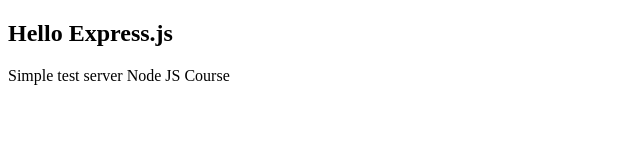
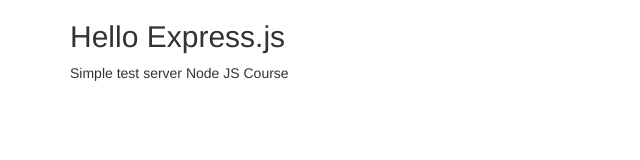
Before and after one commit to raelb/web-server, a website: page public/index.html in a window 1280 px wide. Shown: the whole page, without its empty margins (0-640 px from the left). Drawn offline with nearby package versions, Linux system fonts and the light colour scheme.

Commit message:
Added bootstrap

```diff
--- a/public/index.html
+++ b/public/index.html
@@ -3,9 +3,12 @@
 	<head>
 		<meta charset="utf-8">
 		<title>My App</title>
+		<link href="https://maxcdn.bootstrapcdn.com/bootstrap/3.3.7/css/bootstrap.min.css" rel="stylesheet">
 	</head>
 	<body>
-		<h2>Hello Express.js</h2>
-		Simple test server Node JS Course
+		<div class="container">
+			<h2>Hello Express.js</h2>
+			Simple test server Node JS Course
+		</div>
 	</body>
 </html>
```
